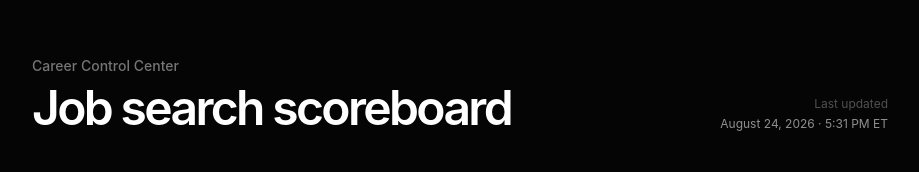
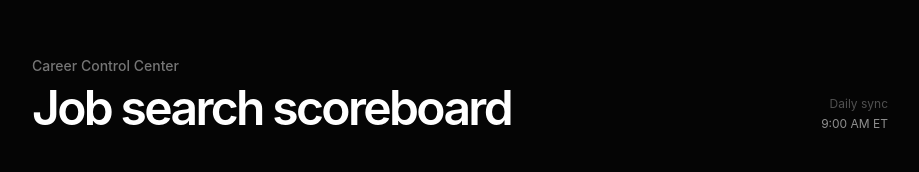
Before and after one commit to micksems/ai-portfolio, a Next.js app: page /job-search in a window 1280 px wide. Shown: the part 181-353 px from the top of the page, without its empty margins (180-1099 px from the left). Built offline with nearby package versions, Linux system fonts and the light colour scheme.

Commit message:
Remove stale dashboard timestamp

```diff
--- a/src/app/job-search/DashboardClient.js
+++ b/src/app/job-search/DashboardClient.js
@@ -26,8 +26,8 @@ export default function DashboardClient({ jobSearchData }) {
             <h1 className="mt-2 text-4xl font-semibold tracking-[-0.055em] sm:text-5xl">Job search scoreboard</h1>
           </div>
           <div className="text-right text-xs text-white/30">
-            <div>Last updated</div>
-            <div className="mt-1 text-white/55">{jobSearchData.updatedAt}</div>
+            <div>Daily sync</div>
+            <div className="mt-1 text-white/55">9:00 AM ET</div>
           </div>
         </div>
 
```
